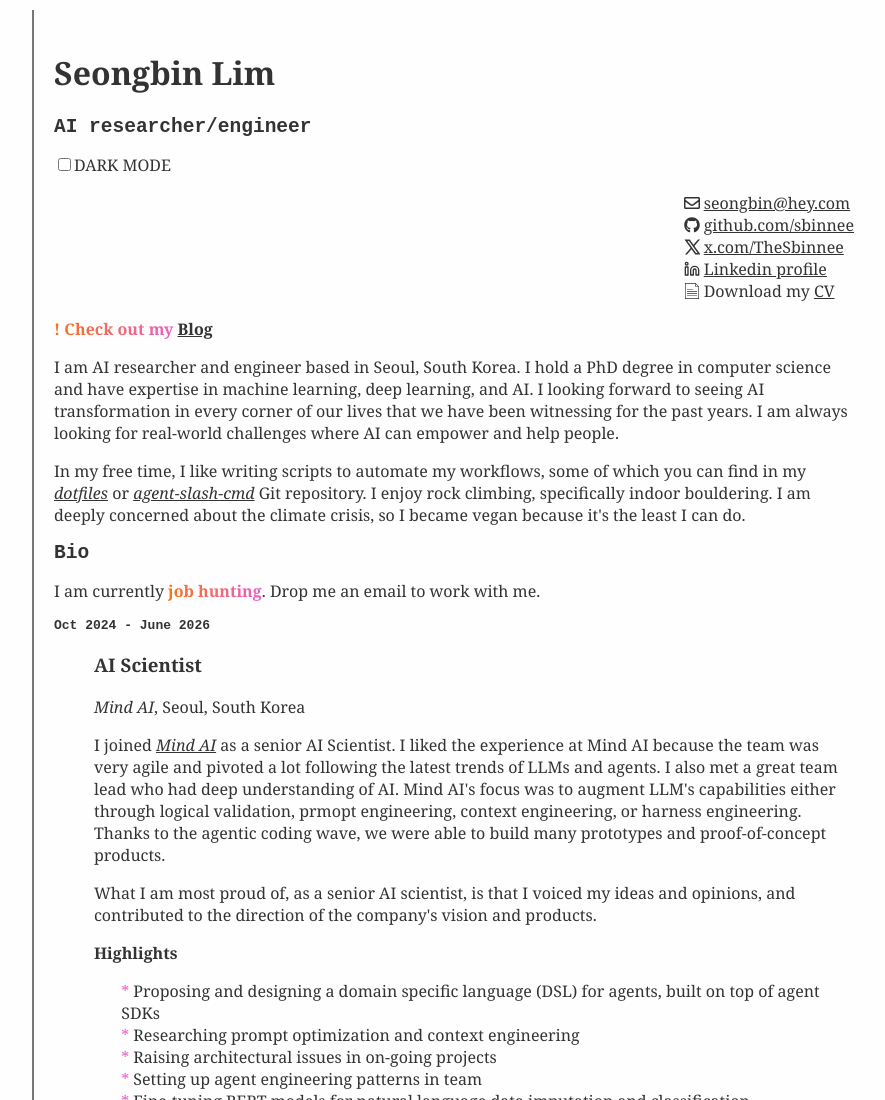
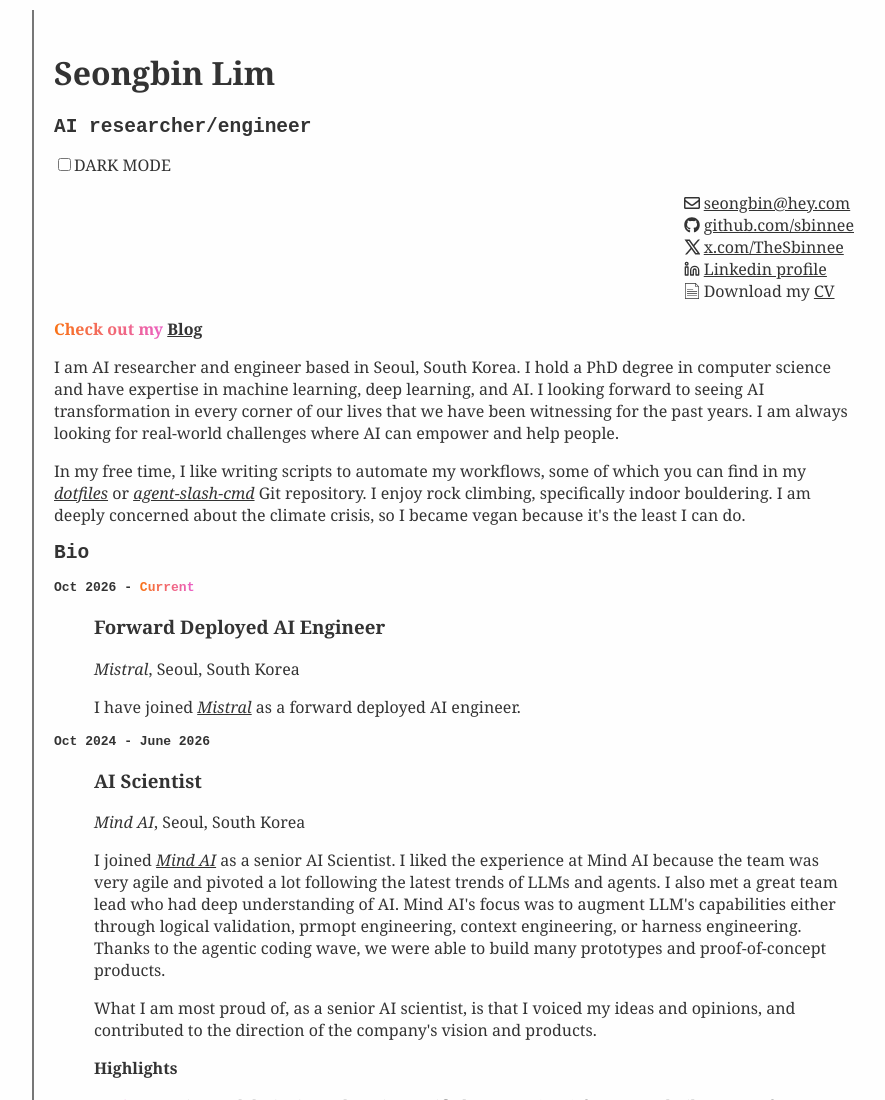
Before and after one commit to sbinnee/sbinnee.github.io, a plain HTML site: page index.html in a window 1280 px wide. Shown: the top 1100 px of the page, without its empty margins (187-1072 px from the left). Drawn offline with Linux system fonts and the light colour scheme.

Commit message:
Work at Mistral

```diff
--- a/index.html
+++ b/index.html
@@ -71,7 +71,7 @@
   </ul>
 </div>
 
-<b class="gradient-text">! Check out my </b><b><a class="a-link" href="https://sbinnee.com/blog/" target="_blank">Blog</a></b>
+<b class="gradient-text">Check out my </b><b><a class="a-link" href="https://sbinnee.com/blog/" target="_blank">Blog</a></b>
 
 <p id="hello">
   I am AI researcher and engineer based in Seoul, South Korea. I hold a PhD degree in computer science and have expertise in machine learning, deep learning, and AI. I looking forward to seeing AI transformation in every corner of our lives that we have been witnessing for the past years. I am always looking for real-world challenges where AI can empower and help people.
@@ -83,9 +83,18 @@ In my free time, I like writing scripts to automate my workflows, some of which
 
 <h2>Bio</h2>
 
-I am currently <b><span class="gradient-text">job hunting</span></b>. Drop me an email to work with me.
+<dl>
+  <div class="container-bio">
+    <dt>Oct 2026 - <b class="gradient-text">Current</b></dt>
+    <dd>
+      <h3>Forward Deployed AI Engineer</h3>
+      <span class="org">Mistral</span>, <span class="geo">Seoul, South Korea</span>
+      <p>
+      I have joined <a href="https://mistral.ai/"</a><i>Mistral</i></a> as a forward deployed AI engineer.
+      </p>
+    </dd>
+  </div>
 
-<dl>
   <div class="container-bio">
     <dt>Oct 2024 - June 2026</dt>
     <dd>
```
